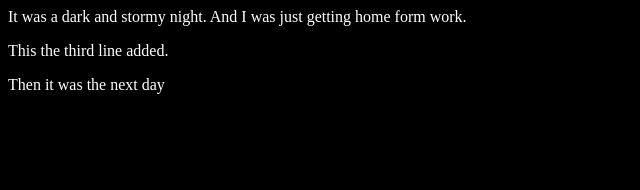
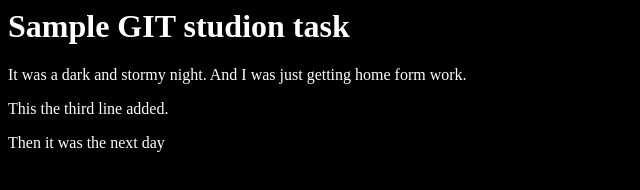
Before and after one commit to deepti-agrawal/fireside-story, a plain HTML site: page index.html in a window 1280 px wide. Shown: the whole page, without its empty margins (0-640 px from the left). Drawn offline with Linux system fonts and the light colour scheme.

Commit message:
Added one more line

```diff
--- a/index.html
+++ b/index.html
@@ -3,6 +3,7 @@
     <link rel="stylesheet" type="text/css" href="style.css">
   </head>
   <body>
+    <h1>Sample GIT studion task</h1>
     <p>It was a dark and stormy night. And I was just getting home form work.</p>
     <p>This the third line added.</p>
     <p>Then it was the next day</p>
```
